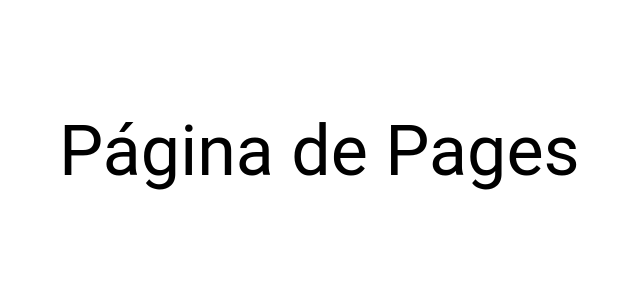
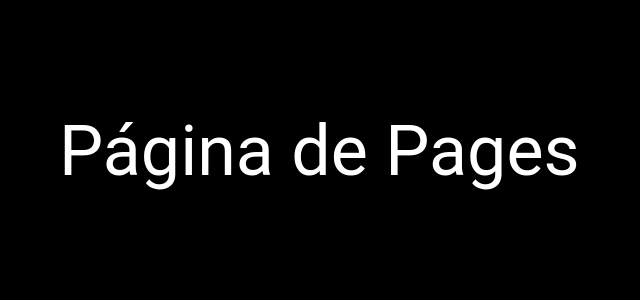
Before and after one commit to jsamuel15/sggs, a React (Create React App) app: page /page in a window 1280 px wide. Shown: the top 300 px of the page, without its empty margins (261-901 px from the left). Built offline with nearby package versions, Linux system fonts and the light colour scheme.

Commit message:
fix(refactor): subindo codigo

```diff
--- a/src/FrozenWorldProject/pages/Pags/pageStyles.ts
+++ b/src/FrozenWorldProject/pages/Pags/pageStyles.ts
@@ -12,7 +12,7 @@
 }
 
 export const Container = styled.div`
-    background-image: ${colors.basic.black};
+    background-color: ${colors.basic.black};
     background-size: cover;
     width: 100vw;
     height: 100vh;
@@ -20,8 +20,7 @@
 `;
 
 export const Header = styled.div`
-    background-color: transparent;
-    color: ${colors.basic.black};
+    background-color: ${colors.basic.black};
     height: 70px;
     border: none;
     display: flex;
@@ -33,7 +32,7 @@
 `;
 
 export const Text = styled.text`
-    color: ${colors.basic.black};
+    color: ${colors.basic.white};
     padding: 90px 300px 10px 300px;
     align-items: center;
     font-size: 70px;
--- a/src/FrozenWorldProject/pages/about/aboutStyles.ts
+++ b/src/FrozenWorldProject/pages/about/aboutStyles.ts
@@ -12,7 +12,7 @@
 }
 
 export const Container = styled.div`
-    background-image: ${colors.basic.black};
+    background-color: ${colors.basic.black};
     background-size: cover;
     width: 100vw;
     height: 100vh;
@@ -33,7 +33,7 @@
 `;
 
 export const Text = styled.text`
-    color: ${colors.basic.black};
+    color: ${colors.basic.white};
     padding: 90px 300px 10px 300px;
     align-items: center;
     font-size: 70px;
--- a/src/FrozenWorldProject/pages/galery/galeriaStyles.ts
+++ b/src/FrozenWorldProject/pages/galery/galeriaStyles.ts
@@ -12,7 +12,7 @@
 }
 
 export const Container = styled.div`
-    background-image: ${colors.basic.black};
+    background-color: ${colors.basic.black};
     background-size: cover;
     width: 100vw;
     height: 100vh;
@@ -33,7 +33,7 @@
 `;
 
 export const Text = styled.text`
-    color: ${colors.basic.black};
+    color: ${colors.basic.white};
     padding: 90px 300px 10px 300px;
     align-items: center;
     font-size: 70px;
--- a/src/FrozenWorldProject/pages/our team/equipeStyles.ts
+++ b/src/FrozenWorldProject/pages/our team/equipeStyles.ts
@@ -12,7 +12,7 @@
 }
 
 export const Container = styled.div`
-    background-image: ${colors.basic.black};
+    background-color: ${colors.basic.black};
     background-size: cover;
     width: 100vw;
     height: 100vh;
@@ -33,7 +33,7 @@
 `;
 
 export const Text = styled.text`
-    color: ${colors.basic.black};
+    color: ${colors.basic.white};
     padding: 90px 300px 10px 300px;
     align-items: center;
     font-size: 70px;
```
